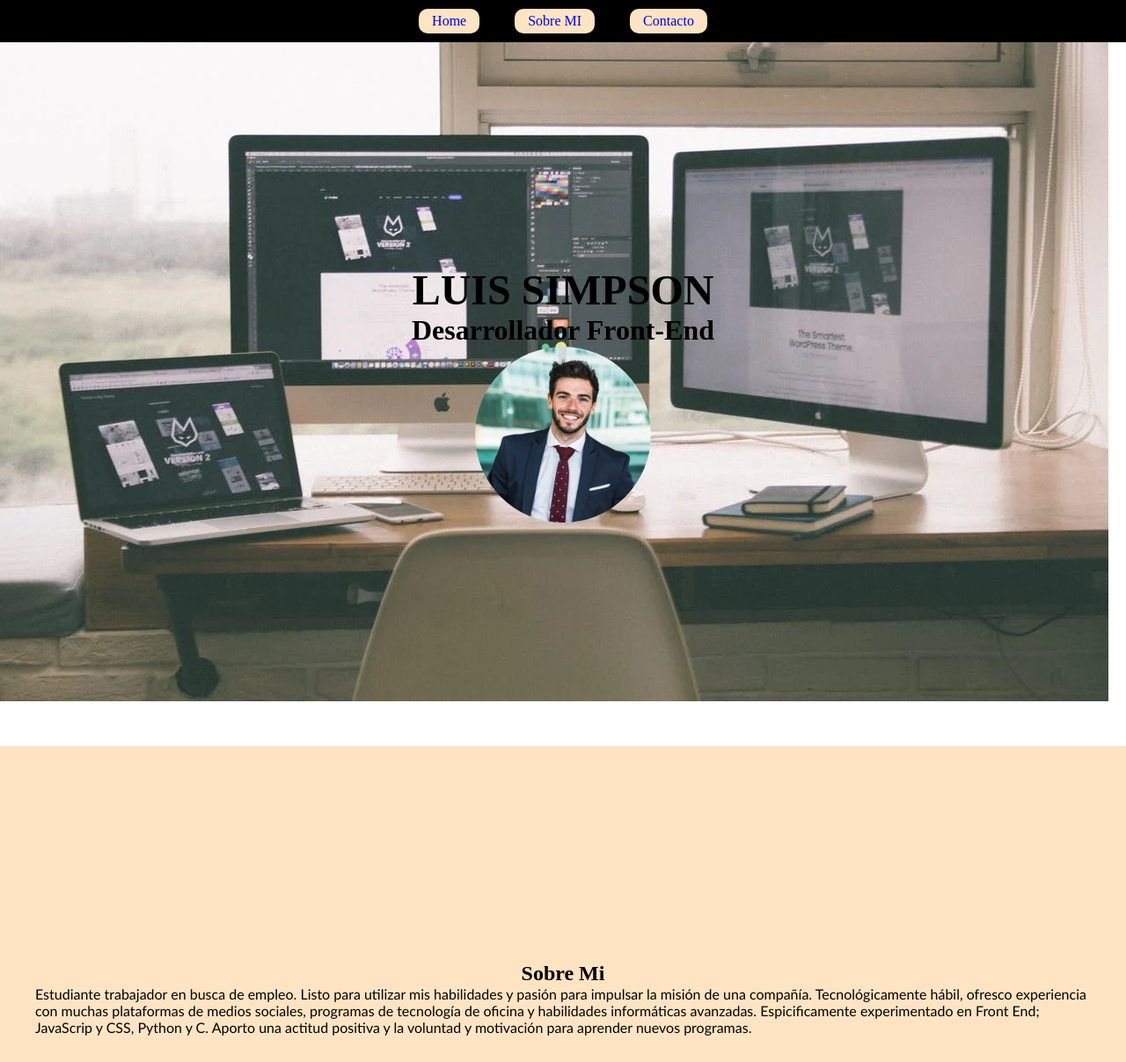
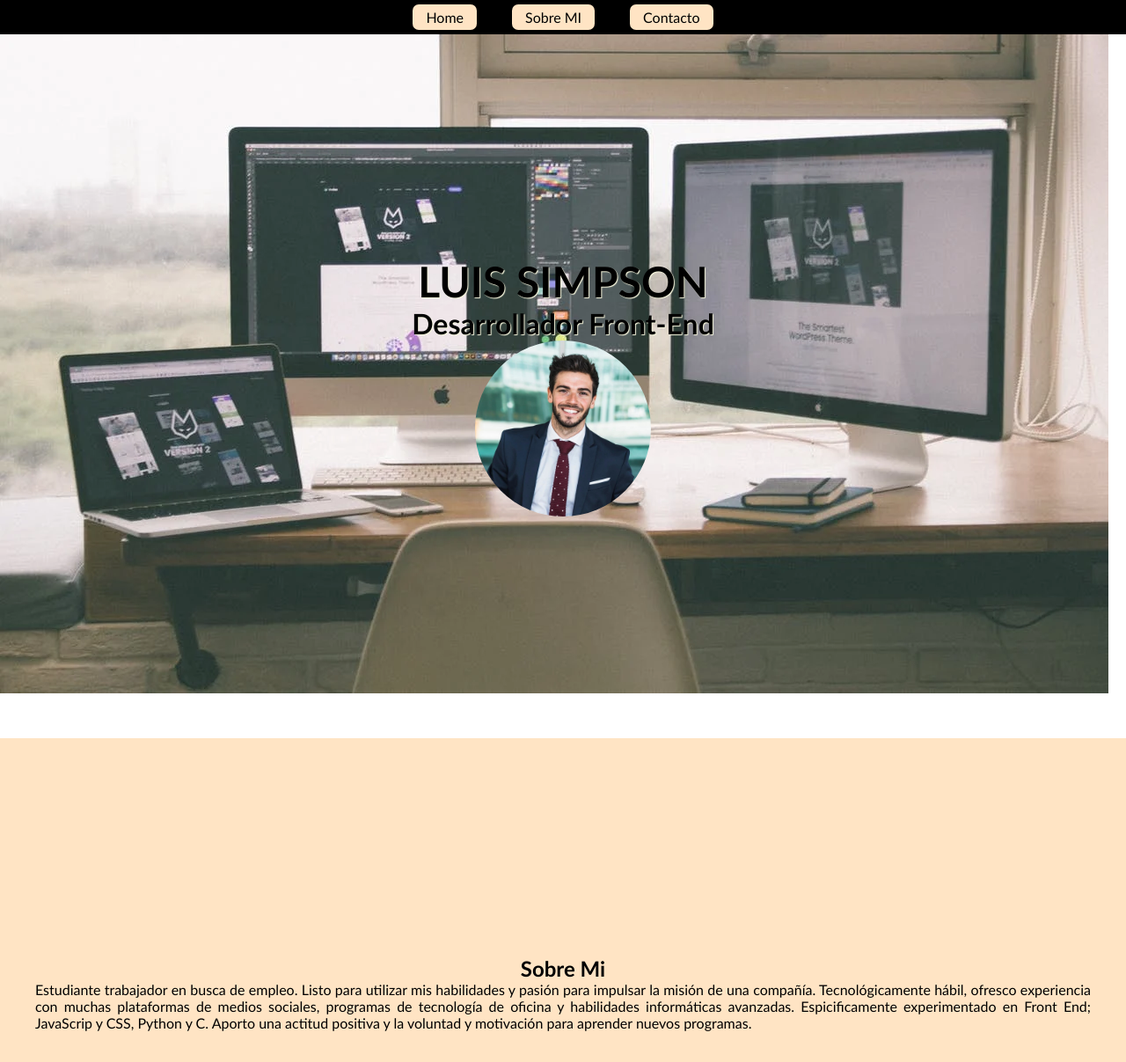
Before and after one commit to JulianMirandaR/JulianMirandaR.github.io, a plain HTML site: page index.html in a window 1280 px wide. Shown: the top 1207 px of the page at 88% size. Drawn offline with Linux system fonts and the light colour scheme.

Commit message:
Update estilos.css

```diff
--- a/estilos.css
+++ b/estilos.css
@@ -2,25 +2,37 @@
     box-sizing: border-box;
     margin: 0;
     padding: 0;
+    font-family: 'Trebuchet MS', 'Lucida Sans Unicode', 'Lucida Grande', 'Lucida Sans', Arial, sans-serif;
 }
 
 section {
     height: 100vh;
 }
 
+nav ul li a:link, nav ul li a:visited{
+    color: black;
+    margin: 0 20px;
+    padding: 5px 15px;
+    background-color: bisque;
+    border-radius: 7px;
+}
+
+nav ul li a:hover,nav ul li a:active{
+    background-color: rgb(194, 194, 167);
+}
+
 section#principal{
-    background-image: url(/fondo1.webp) ;
+    background-image: url(/fondo1.webp);
     background-repeat:no-repeat;
     background-attachment:scroll;
     display: flex;
     flex-direction: column;/*uno debajo del otro*/
     justify-content: center;
     align-items: center;
-
+    text-shadow: 1px 1px 1px beige;
 }
 
-/*cambiar tamanio de letras*/
-section#principal h1{
+section#principal h1{/*cambiar tamanio de letras*/
     font-size: 3rem;
 
 }
@@ -48,15 +60,9 @@ nav ul{
     justify-content: center;
     list-style: none;
     cursor: pointer;
-
 }
 
-nav ul li{
-    margin: 0 20px;
-    padding: 5px 15px;
-    background-color: bisque;
-    border-radius: 10px;
-}
+
 section#sobremi{
     background-color: bisque;
     display: flex;
@@ -67,10 +73,16 @@ section#sobremi{
 
 .texto{
     margin: 0 40px;
+    text-align: justify;
 }
 
-p{
-    font-family: 'Trebuchet MS', 'Lucida Sans Unicode', 'Lucida Grande', 'Lucida Sans', Arial, sans-serif;
+section#sobremi a:link, section#sobremi a:visited{
+    text-decoration: none;
+    color:black;
+}
+
+section#sobremi .detalles-proyecto:hover, section#sobremi .detalles-proyecto:active{
+    background-color: rgb(250, 250, 219);
 }
 
 .lista-proyectos{
@@ -84,12 +96,14 @@ p{
     width: 150px;
     margin:10px;
     border-radius: 17px;
-
+    height
 }
 
 .detalles-proyecto img{
     width: 100%;
+    height: 80px;
     border-radius: 10px;
+
 }
 
 nav ul li a{
@@ -103,10 +117,12 @@ section#contacto{
 section#contacto h1{
     color: azure;
     text-align: center;
+    text-shadow: 1px 1px 1px black;
 }
 section#contacto h2{
     color: azure;
     text-align: center;
+    text-shadow: 1px 1px 1px black;
 }
 
 dl{
```
